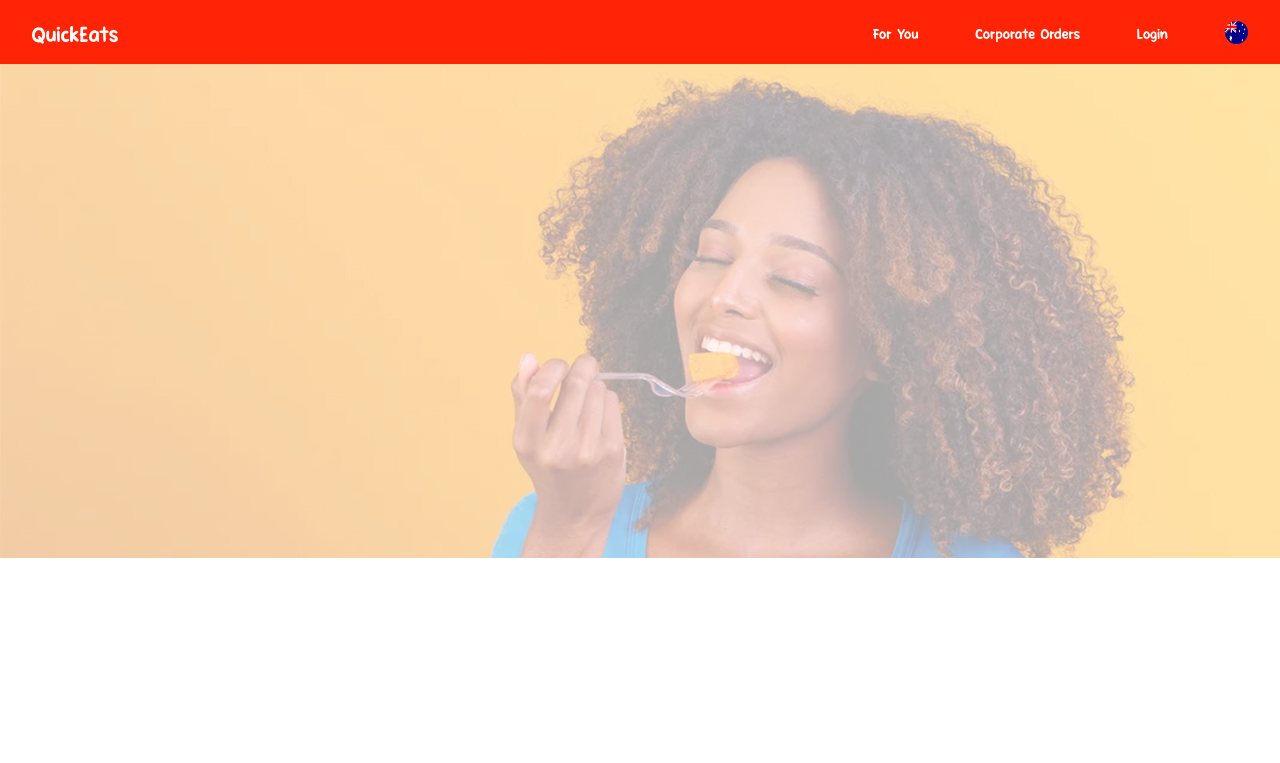
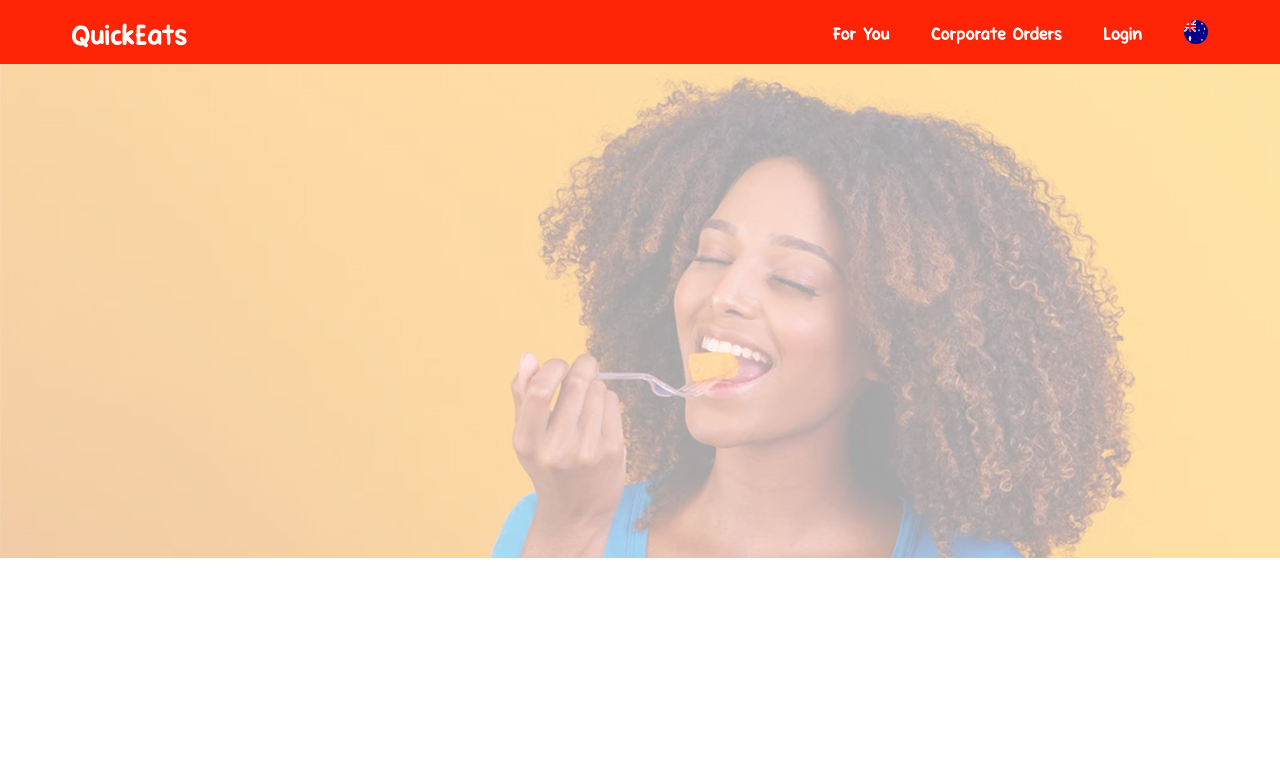
Before and after one commit to denjeneer/QuickEats, a plain HTML site: page index.html in a window 1280 px wide. Shown: the top 763 px of the page. Drawn offline with Linux system fonts and the light colour scheme.

Commit message:
Adjust default width for header

```diff
--- a/index.html
+++ b/index.html
@@ -7,6 +7,7 @@
 
 <body>
   <header>
+    <div id="header-container">
       <p id="title">QuickEats</p>
       <nav>
         <ul>
@@ -16,6 +17,7 @@
           <li><img src="./Assets/country-flag.png" alt="Country Flag"></li>
         </ul>
       </nav>
+    </div>
   </header>
   <main>
     <div id="banner">
@@ -28,7 +30,7 @@
         <p id="eat">Check us out on the app store</p>
         <p id="instructions">To soothe those cravings quickly, get the QuickEats app on iOS or Android</p>
         <img src="Assets/iOS app store.jpg" alt="iOS logo">
-        <img src="Assets/Google store logo.jpg" id='playstore-logo'alt="Google Play store logo">
+        <img src="Assets/Google store logo.jpg" id='playstore-logo' alt="Google Play store logo">
       </div>
     </div>
   </main>
--- a/style.css
+++ b/style.css
@@ -21,17 +21,23 @@
 
 header {
   height: 4rem;
+  background-color: #ff2406;
+  color: #ffffff;
+  font-family: Yummy-Foodies;
+  display: flex;
+}
+
+#header-container {
+  width: 1200px;
+  padding: 0 2rem;
+  margin: 0 auto;
   display: flex;
   justify-content: space-between;
   align-items: center;
-  background-color: #ff2406;
-  color: #ffffff;
-  padding: 0 2rem;
-  font-family: 'Yummy-Foodies', 'Comic Sans MS';
 }
 
 #title {
-  font-size: 1.5rem;
+  font-size: 2rem;
 }
 
 nav {
@@ -53,11 +59,12 @@ nav ul {
 nav li {
   display: flex;
   align-items: center;
+  font-size: 1.25rem;
 }
 
 nav li img {
-  width: 1.4375rem;
-  height: 1.4375rem;
+  width: 1.5rem;
+  height: 1.5rem;
   border-radius: 50%;
 }
 
```
Lines whose indentation alone changed are shown as unchanged.
